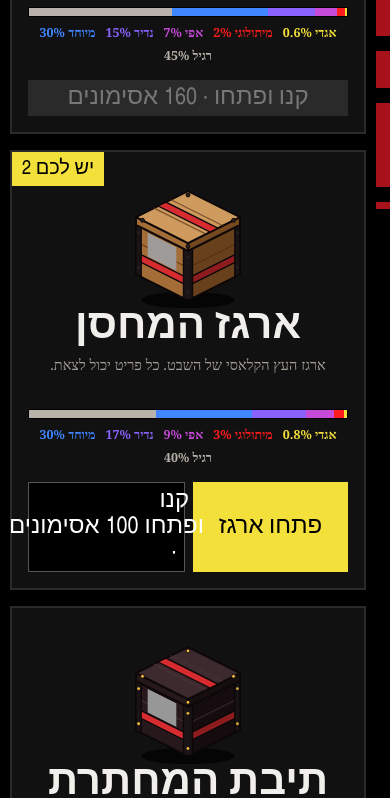
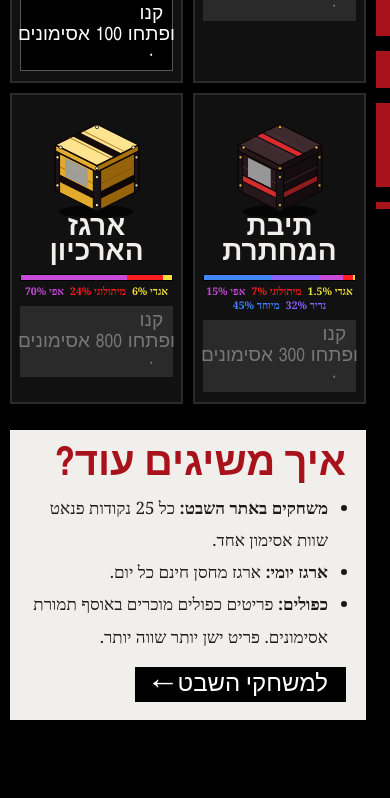
Before and after one commit to asseoy/NAC-TRIBE, a plain HTML site: page locker/index.html in a window 390 px wide. Shown: the part 635-1433 px from the top of the page. Drawn offline with Linux system fonts and the light colour scheme; grey boxes are pictures that could not be loaded; a web font is replaced by a local one.

Commit message:
הלוקר: ארגזים בשתי עמודות בטלפון

```diff
--- a/locker/index.html
+++ b/locker/index.html
@@ -10,7 +10,7 @@
 <link rel="preconnect" href="https://fonts.googleapis.com">
 <link rel="preconnect" href="https://fonts.gstatic.com" crossorigin>
 <link href="https://fonts.googleapis.com/css2?family=Karantina:wght@400;700&family=Frank+Ruhl+Libre:wght@400;500;700&display=swap" rel="stylesheet">
-<link rel="stylesheet" href="locker.css?v=7">
+<link rel="stylesheet" href="locker.css?v=8">
 </head>
 <body>
 
--- a/locker/locker.css
+++ b/locker/locker.css
@@ -315,7 +315,19 @@ button.card:hover{transform:translateY(-4px);border-color:var(--yellow)}
   .daily .dbox .btn{width:100%}
   .mrow{gap:8px}.mc{width:30vw}
   .mcf b{font-size:17px}.mcf small{font-size:11px}.mcf img{height:58%}
-  .crimg{width:130px;height:137px}
+  .crimg{width:104px;height:110px}
+  .crates{grid-template-columns:repeat(2,minmax(0,1fr));gap:10px}
+  .crt{padding:12px 8px 10px}
+  .crt h3{font-size:28px;margin:4px 0 2px}
+  .crt p{display:none}
+  .crt .odds{height:7px;margin:6px 0 4px}
+  .crt .oddt{gap:1px 6px;font-size:10.5px;margin-bottom:8px;line-height:1.25}
+  .crt .acts{flex-direction:column;gap:6px}
+  .crt .acts .btn{min-width:0;width:100%;min-height:42px;font-size:19px}
+  .crt .price{font-size:19px}
+  .btn.five{font-size:17px;min-height:42px}
+  .toasts{top:auto;bottom:18px}
+  .toast{font-size:20px;text-align:center}
 }
 @media (max-width:340px){.grid{grid-template-columns:repeat(2,minmax(0,1fr))}}
 @media (prefers-reduced-motion:reduce){*{animation-duration:.01ms!important;animation-iteration-count:1!important}}
```
